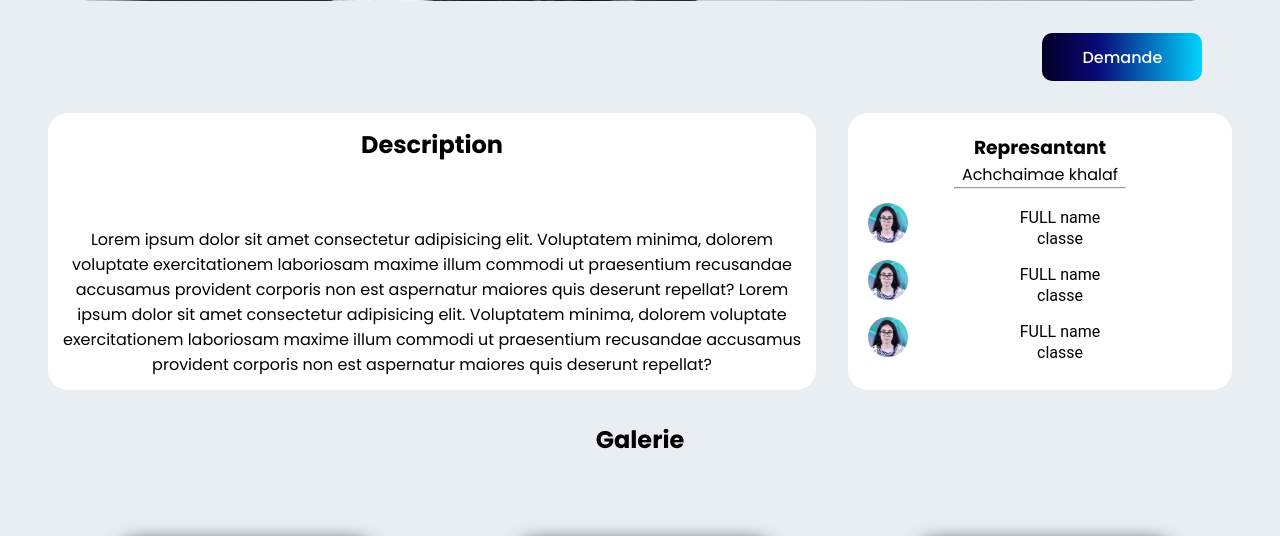
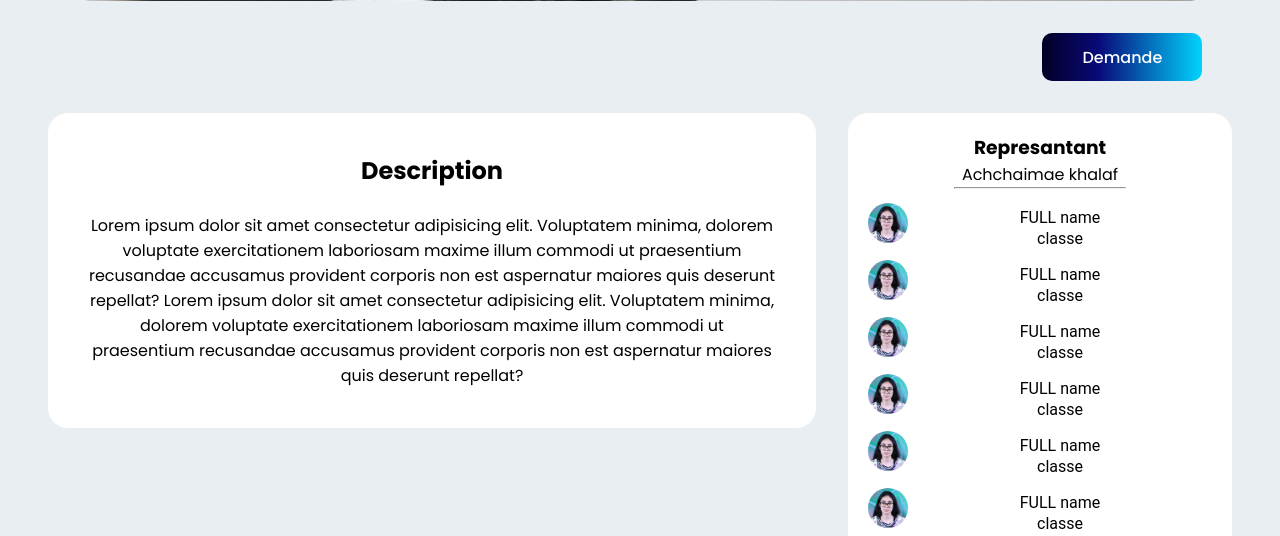
Before and after one commit to Achchaimae/Gestion-des-clubs, a PHP site: page /pages/club.html in a window 1280 px wide. Shown: the part 633-1169 px from the top of the page. Run offline with PHP 8.4, Linux system fonts and the light colour scheme.

Commit message:
club/secription div/ fit content

```diff
--- a/gestion club/assets/css/style.css
+++ b/gestion club/assets/css/style.css
@@ -262,9 +262,9 @@ padding-top: 3px;
     justify-content: center;
     background: white;
     width: 60vw;
+    height: fit-content;
     border-radius: 20px;
-    padding: 10px 10px;
-    gap: 20px;
+    padding: 40px;
 
 }
 .club_desc p{
--- a/gestion club/pages/club.html
+++ b/gestion club/pages/club.html
@@ -60,6 +60,87 @@
                     </div>
                     <hr>
                     <ul>
+                        <li>
+                            <div class="club_membre">
+                                <img src="../assets/image/membre_img.jpg" alt="membre_img">
+                                <div class="club_membre_info">
+                                    <p>FULL name</p>
+                                    <p>classe</p>
+                                </div>
+                            </div>
+                        </li>
+                        <li>
+                            <div class="club_membre">
+                                <img src="../assets/image/membre_img.jpg" alt="membre_img">
+                                <div class="club_membre_info">
+                                    <p>FULL name</p>
+                                    <p>classe</p>
+                                </div>
+                            </div>
+                        </li>
+                        <li>
+                            <div class="club_membre">
+                                <img src="../assets/image/membre_img.jpg" alt="membre_img">
+                                <div class="club_membre_info">
+                                    <p>FULL name</p>
+                                    <p>classe</p>
+                                </div>
+                            </div>
+                        </li>
+                        <li>
+                            <div class="club_membre">
+                                <img src="../assets/image/membre_img.jpg" alt="membre_img">
+                                <div class="club_membre_info">
+                                    <p>FULL name</p>
+                                    <p>classe</p>
+                                </div>
+                            </div>
+                        </li>
+                        <li>
+                            <div class="club_membre">
+                                <img src="../assets/image/membre_img.jpg" alt="membre_img">
+                                <div class="club_membre_info">
+                                    <p>FULL name</p>
+                                    <p>classe</p>
+                                </div>
+                            </div>
+                        </li>
+                        <li>
+                            <div class="club_membre">
+                                <img src="../assets/image/membre_img.jpg" alt="membre_img">
+                                <div class="club_membre_info">
+                                    <p>FULL name</p>
+                                    <p>classe</p>
+                                </div>
+                            </div>
+                        </li>
+                        <li>
+                            <div class="club_membre">
+                                <img src="../assets/image/membre_img.jpg" alt="membre_img">
+                                <div class="club_membre_info">
+                                    <p>FULL name</p>
+                                    <p>classe</p>
+                                </div>
+                            </div>
+                        </li>
+                        <li>
+                            <div class="club_membre">
+                                <img src="../assets/image/membre_img.jpg" alt="membre_img">
+                                <div class="club_membre_info">
+                                    <p>FULL name</p>
+                                    <p>classe</p>
+                                </div>
+                            </div>
+                        </li>
+                        <li>
+                            <div class="club_membre">
+                                <img src="../assets/image/membre_img.jpg" alt="membre_img">
+                                <div class="club_membre_info">
+                                    <p>FULL name</p>
+                                    <p>classe</p>
+                                </div>
+                            </div>
+                        </li>
                         <li>
                             <div class="club_membre">
                                 <img src="../assets/image/membre_img.jpg" alt="membre_img">
```
